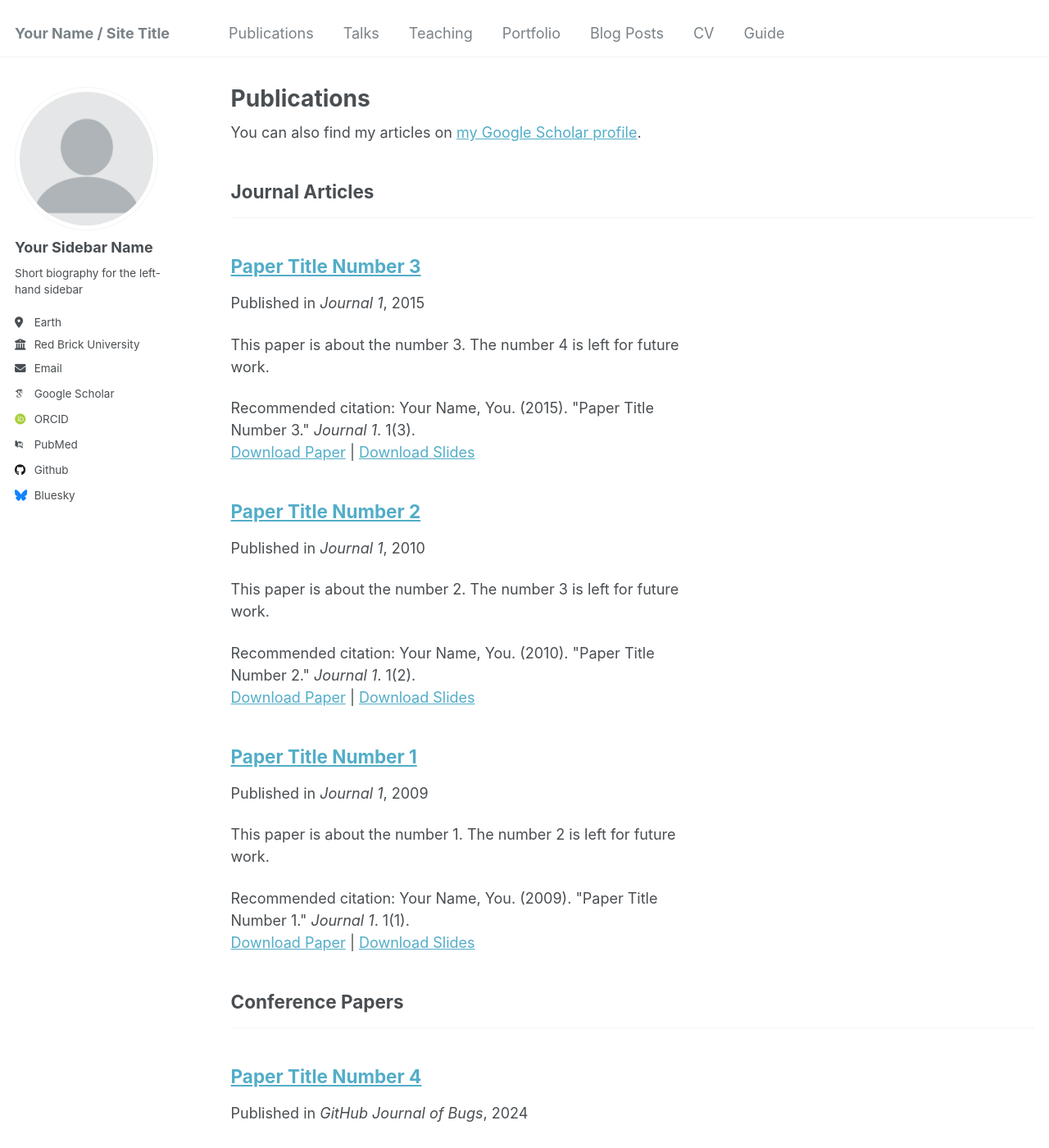
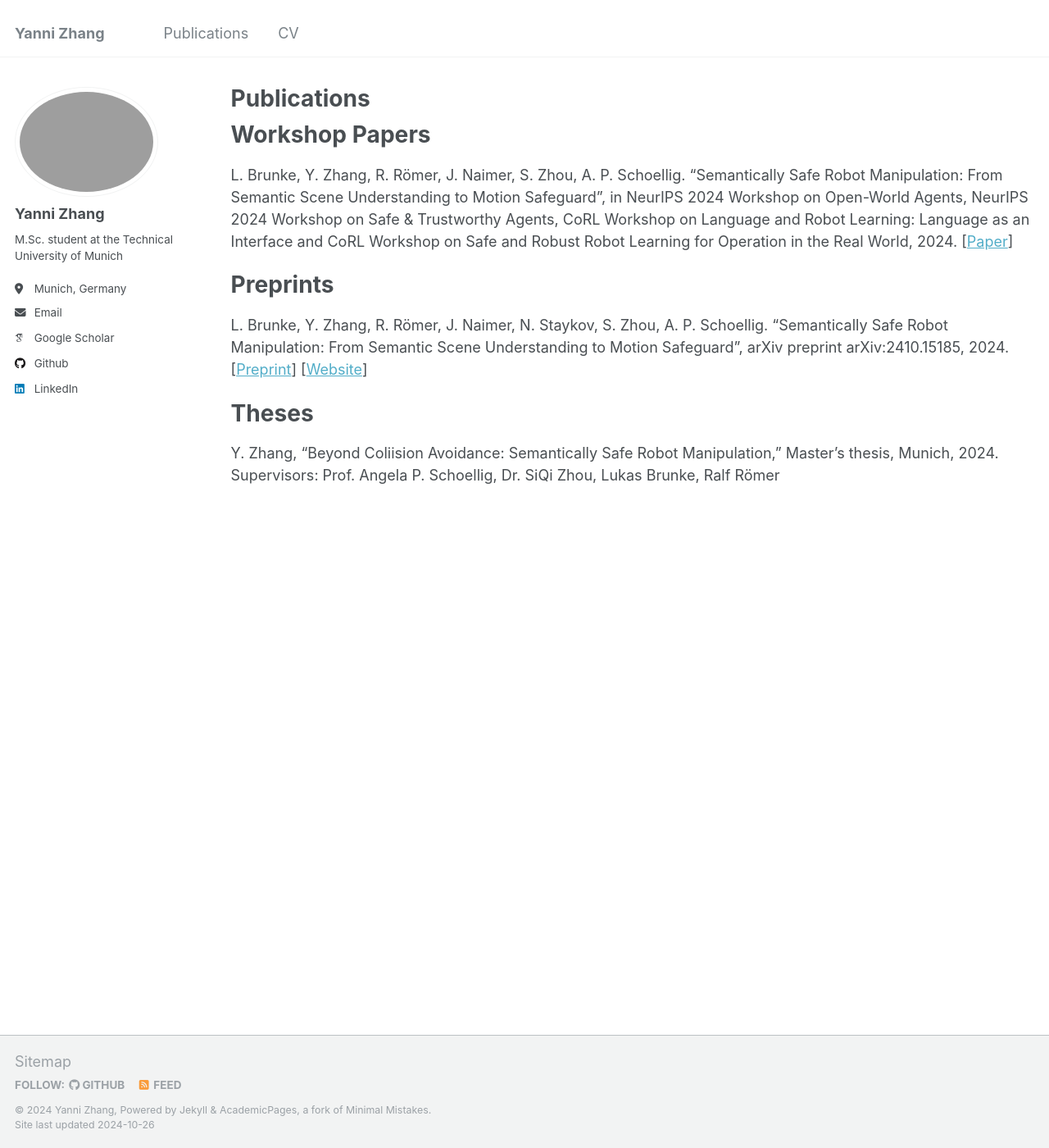
Before and after one commit to YZhang001/YZhang001.github.io, a Jekyll site: the page built from _pages/publications.md, in a window 1280 px wide and 1400 px high. Shown: the whole window at 82% size. Built offline with Jekyll 4.4.1, drawn with Linux system fonts in a browser that asks for light colours; some web fonts are replaced; some of the changed text lies outside the part shown.

Commit message:
update profile

```diff
--- a/_config.yml
+++ b/_config.yml
@@ -8,47 +8,47 @@
 
 # Basic Site Settings
 locale                   : "en-US"
-title                    : "Your Name / Site Title"
+title                    : "Yanni Zhang"
 title_separator          : "-"
-name                     : &name "Your Name"
+name                     : &name "Yanni Zhang"
 description              : &description "personal description"
-url                      : https://academicpages.github.io # the base hostname & protocol for your site e.g. "https://mmistakes.github.io"
+url                      : https://yzhang001.github.io/ # the base hostname & protocol for your site e.g. "https://mmistakes.github.io"
 baseurl                  : "" # the subpath of your site, e.g. "/blog"
-repository               : "academicpages/academicpages.github.io"
+repository               : "YZhang001/YZhang001.github.io"
 
 # Site Author - The following control what appear as part of the author content on the side bar.
 #               If a field is blank the icon and link will not appear, otherwise it will be shown.
 #               Additional customization can be done by editing /_includes/author-profile.html
 author:
   # Biographic information
-  avatar           : "profile.png"
-  name             : "Your Sidebar Name"
+  avatar           : "Yanni_avatar.png"
+  name             : "Yanni Zhang"
   pronouns         : # example: "she/her"
-  bio              : "Short biography for the left-hand sidebar"
-  location         : "Earth"
-  employer         : "Red Brick University"
+  bio              : "M.Sc. student at the Technical University of Munich"
+  location         : "Munich, Germany"
+  # employer         : "Red Brick University"
   uri              : # URL
-  email            : "none@example.org"
+  email            : "yanni.zhang02@gmail.com"
 
   # Academic websites
   arxiv            : # URL - Update with the correct link to your profile
-  googlescholar    : "https://scholar.google.com/citations?user=PS_CX0AAAAAJ"
+  googlescholar    : "https://scholar.google.de/citations?user=2Yc5kqQAAAAJ&hl"
   impactstory      : # URL
-  orcid            : "http://orcid.org/yourorcidurl"
+  # orcid            : "http://orcid.org/yourorcidurl"
   semantic         : # URL
-  pubmed           : "https://www.ncbi.nlm.nih.gov/pubmed/?term=john+snow"
+  # pubmed           : "https://www.ncbi.nlm.nih.gov/pubmed/?term=john+snow"
   researchgate     : # URL
 
   # Repositories and software development
   bitbucket        : # Username - Update with your username on the site
   codepen          : # Username
   dribbble         : # Username
-  github           : "academicpages"
+  github           : "YZhang001"
   kaggle           : # Username
   stackoverflow    : # User number or user number and name (i.e., use "1" or "1/jeff-atwood")
 
   # Social media
-  bluesky          : "bsky.app" # Replace this with you Bluesky username
+  # bluesky          : "bsky.app" # Replace this with you Bluesky username
   facebook         : # Username
   flickr           : # Username
   foursquare       : # Username
@@ -57,7 +57,7 @@ author:
   keybase          : # Username
   instagram        : # Username
   lastfm           : # Username
-  linkedin         : # Username
+  linkedin         : "yanni-zhang-652ba9237/"
   mastodon         : # URL
   medium           : # URL
   pinterest        : # Username
@@ -75,12 +75,16 @@ author:
 
 # Publication Category - The following the list of publication categories and their headings
 publication_category:
-  books:
-    title: 'Books'
-  manuscripts:
-    title: 'Journal Articles'
-  conferences:
-    title: 'Conference Papers'
+  workshops:
+    title: 'Workshops Papers'
+  preprints:
+    title: 'Preprints'
+  # books:
+  #   title: 'Books'
+  # manuscripts:
+  #   title: 'Journal Articles'
+  # conferences:
+  #   title: 'Conference Papers'
 
 # Site Settings
 teaser                   :  # filename of teaser fallback teaser image placed in /images/, .e.g. "500x300.png"
--- /dev/null
+++ b/_pages/publications.md
@@ -0,0 +1,52 @@
+---
+layout: archive
+title: "Publications"
+permalink: /publications/
+author_profile: true
+---
+
+{% if author.googlescholar %}
+  You can also find my articles on <u><a href="{{author.googlescholar}}">my Google Scholar profile</a>.</u>
+{% endif %}
+
+<!-- {% include base_path %} -->
+
+<!-- {% for post in site.publications reversed %}
+  {% include archive-single.html %}
+{% endfor %} -->
+
+Workshop Papers
+======
+L. Brunke, Y. Zhang, R. Römer, J. Naimer, S. Zhou, A. P. Schoellig. “Semantically Safe Robot Manipulation: From Semantic Scene Understanding to Motion Safeguard”, in NeurIPS 2024 Workshop on Open-World Agents, NeurIPS 2024 Workshop on Safe & Trustworthy Agents, CoRL Workshop on Language and Robot Learning: Language as an Interface and CoRL Workshop on Safe and Robust Robot Learning for Operation in the Real World, 2024. [[Paper](https://openreview.net/forum?id=52HIzc8bPe)]
+
+
+Preprints
+======
+L. Brunke, Y. Zhang, R. Römer, J. Naimer, N. Staykov, S. Zhou, A. P. Schoellig. “Semantically Safe Robot Manipulation: From Semantic Scene Understanding to Motion Safeguard”, arXiv preprint arXiv:2410.15185, 2024. [[Preprint](https://arxiv.org/abs/2410.15185)] [[Website](https://utiasdsl.github.io/semantic-manipulation/)]
+
+
+Theses
+======
+Y. Zhang, "Beyond Coliision Avoidance: Semantically Safe Robot Manipulation," Master's thesis, Munich, 2024.
+Supervisors: Prof. Angela P. Schoellig, Dr. SiQi Zhou, Lukas Brunke, Ralf Römer
+
+<!-- Workshop Papers
+======
+R. Römer, L. Brunke, M. Schuck, A. P. Schoellig "Safe Offline Reinforcement Learning using Trajectory-Level Diffusion Models," in ICRA 2024 Workshop—Back to the Future: Robot Learning Going Probabilistic, 2024. [[preprint](https://openreview.net/pdf?id=o575pIMeEz)]
+
+A. Jiao, T.P. Patel, S. Khurana, A. Korol, L. Brunke, V. K. Adajania, U. Culha, S. Zhou, A.P. Schoellig, "Swarm-GPT: Combining Large Language Models with Safe Motion Planning for Robot Choreography Design," in 6th Robot Learning Workshop: Pretraining, Fine-Tuning, and Generalization with Large Scale Models, 2023. [[preprint](https://arxiv.org/abs/2312.01059)]
+
+L. Brunke, P. Agrawal, N. George, "Evaluating Input Perturbation Methods for Interpreting CNNs and Saliency Map Comparison," in Proceedings of the European Conference on Computer Vision (ECCV) Workshops, 2020; 12535: 120-134. [[paper](https://link.springer.com/chapter/10.1007/978-3-030-66415-2_8)] [[preprint](https://arxiv.org/abs/2101.10977)]
+
+Preprints
+======
+S. Teetaert, W. Zhao, N. Xinyuan, H. Zahir, H. Leong, M. Hidalgo, G. Puga, T. Lorente, N. Espinosa, J.A. Duarte Carrasco, K. Zhang, J. Di, T. Jin, X. Li, Y. Zhou, X. Liang, C. Zhang, A. Loquercio, S. Zhou, L. Brunke, M. Greeff, W. Hoenig, J. Panerati, A.P. Schoellig, "A Remote Sim2real Aerial Competition: Fostering Reproducibility and Solutions' Diversity in Robotics Challenges," 2023. [[preprint](https://arxiv.org/abs/2308.16743)] -->
+
+
+<!-- Examiners: Prof. Robert Seifried (TUHH), Prof. Herbert Werner (TUHH) -->
+
+<!-- L. Brunke, "Interpretation of Convolutional Neural Networks," Project thesis, Hamburg, 2017.\
+Supervisors: Prof. Alexander Schlaefer (TUHH), Silviu Homoceanu (Volkswagen)
+
+L. Brunke, "Identification and Modeling of Backlash in Robot Transmissions," Bachelor's thesis, Hamburg, 2015.\
+Supervisors: Prof. Wolfgang Hintze (TUHH), Marcel Cordes (TUHH) -->
```
Also changed, not shown: _data/navigation.yml (+10 -10 lines), _pages/about.md (+8 -1 lines), _pages/cv.md (+16 -6 lines), 1 other file.
